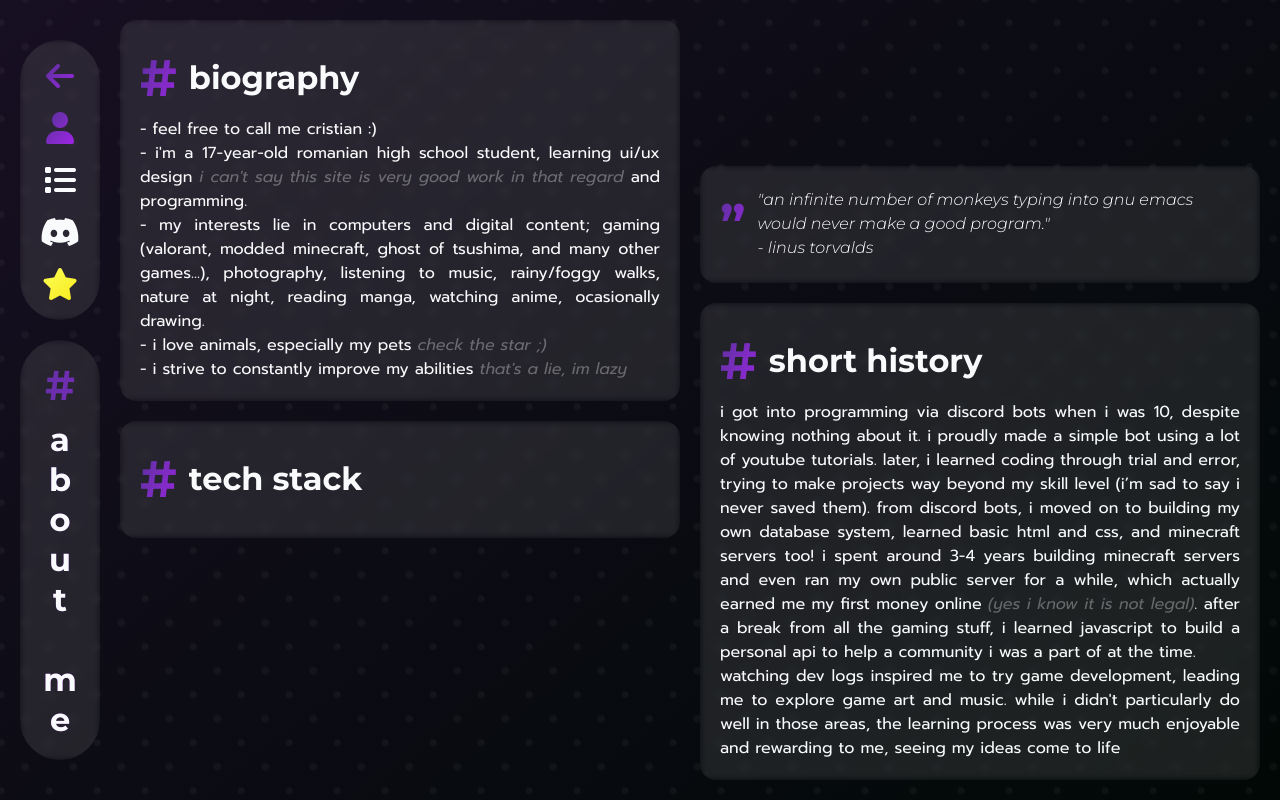
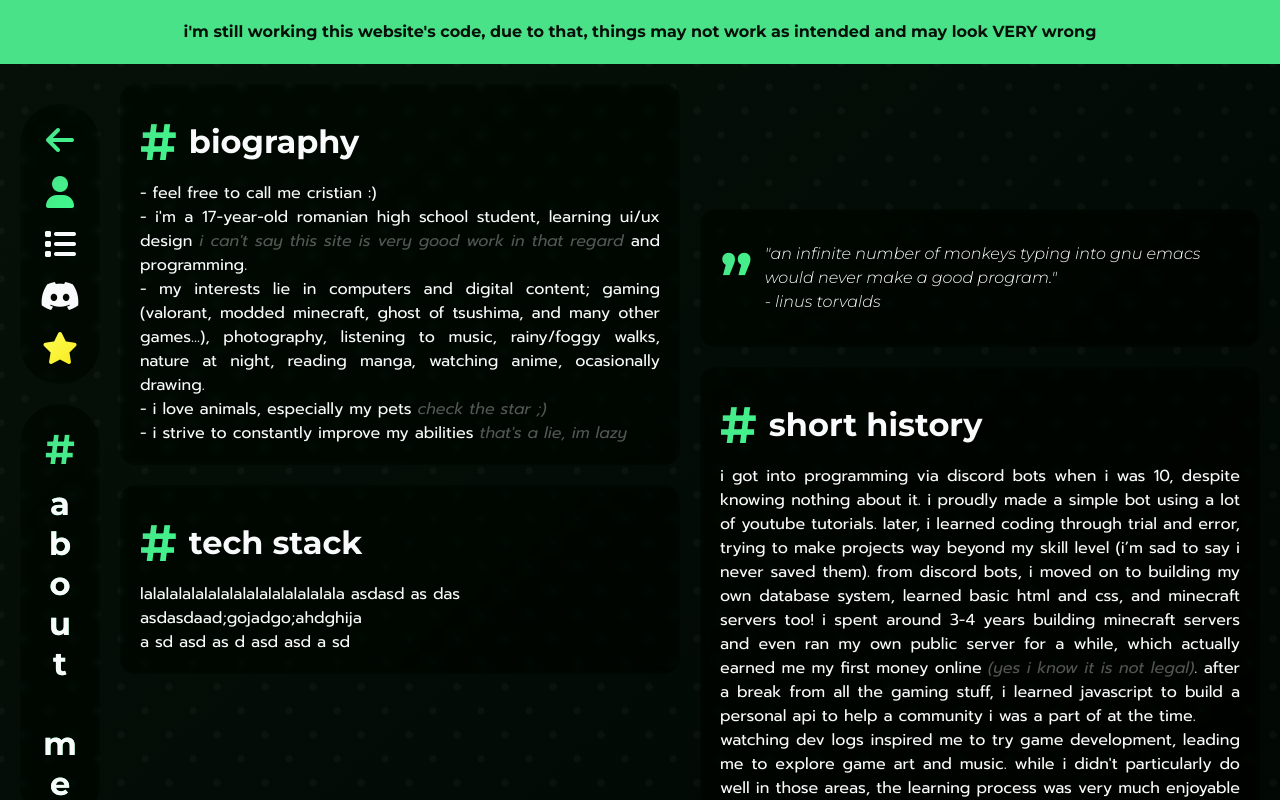
Before and after one commit to chixirra/personal-website, a Vue app: page /about in a window 1280 px wide. Shown: the top 800 px of the page. Built offline with nearby package versions, Linux system fonts and the light colour scheme.

Commit message:
i don't rememeber what i updated but yeah here u go

```diff
--- a/src/App.vue
+++ b/src/App.vue
@@ -8,6 +8,8 @@ import config from '@/config'
 
 const route = useRoute()
 const currentPattern = ref('squares')
+
+document.body.setAttribute('data-theme', config.customize.theme)
 
 // watch the route and update the pattern with a delay for fade-out
 watch(
@@ -30,9 +32,13 @@ watch(
 
   <div class="relative h-screen overflow-hidden">
     <BackgroundPattern :pattern="currentPattern" />
-    <div class="overflow-y-auto overflow-x-hidden h-full custom-scrollbar">
-      <RouterView />
+    <div class="relative h-screen overflow-hidden">
+      <div class="overflow-y-auto overflow-x-hidden h-full custom-scrollbar">
+        <RouterView />
+      </div>
     </div>
   </div>
   <CreditFooter v-if="config.customize.showCredits" />
+
+  <!-- TODO: Add a dock where you can see my music playing and also change theme settings -->
 </template>
--- a/src/assets/main.css
+++ b/src/assets/main.css
@@ -1,49 +1,9 @@
 @import 'tailwindcss';
+@import './theme.css' layer(theme);
 
-/* CHANGE THE COLORS HERE */
-
-/* before you jump at me, i know the color names are misleading
---color-accent is exactly what it says,
---color-black is the background color of the site
---color-white is the text
---color-star is just the star icon on the site :)
-
-the -g extension is the gradient color for all those variables
-*/
-
-/* remember to change the metadata in the config since it is not automatic */
-/* default theme */
-/* @theme {
-  --color-accent: #4ae289;
-  --color-accent-g: #92dfc4;
-  --color-black: #071008;
-  --color-black-g: #010704;
-  --color-white: #f9fafb;
-  --color-star: #fcff52;
-  --color-star-g: #f8e913;
-} */
-
-/* my personal favorite (purple ish color) */
-@theme {
-  --color-accent: #572f97;
-  --color-accent-g: #9e22e6;
-  --color-black: #170f22;
-  --color-black-g: #010704;
-  --color-white: #f9fafb;
-  --color-star: #fcff52;
-  --color-star-g: #f8e913;
+body {
+  background-color: var(--color-black);
 }
-
-/* light-red theme sample */
-/* @theme {
-  --color-accent: #f06969;
-  --color-accent-g: #ff0000;
-  --color-black: #ffdede;
-  --color-black-g: #f8dddd;
-  --color-white: #160606;
-  --color-star: #fffb10;
-  --color-star-g: #f8e913;
-} */
 
 html,
 body {
--- /dev/null
+++ b/src/assets/theme.css
@@ -0,0 +1,51 @@
+@theme {
+  --color-accent: #572f97;
+  --color-accent-g: #9e22e6;
+  --color-black: #170f22;
+  --color-black-g: #010704;
+  --color-white: #f9fafb;
+  --color-star: #fcff52;
+  --color-star-g: #f8e913;
+}
+
+@layer base {
+  [data-theme='mystic'] {
+    --color-accent: #572f97;
+    --color-accent-g: #9e22e6;
+    --color-black: #170f22;
+    --color-black-g: #010704;
+    --color-white: #f9fafb;
+    --color-star: #fcff52;
+    --color-star-g: #f8e913;
+  }
+
+  [data-theme='toxic'] {
+    --color-accent: #4ae289;
+    --color-accent-g: #3dfa8c;
+    --color-black: #071008;
+    --color-black-g: #010704;
+    --color-white: #f9fafb;
+    --color-star: #fcff52;
+    --color-star-g: #f8e913;
+  }
+
+  [data-theme='crimson'] {
+    --color-accent: #dc143c;
+    --color-accent-g: #db3f5e;
+    --color-black: #ffdede;
+    --color-black-g: #f8dddd;
+    --color-white: #160606;
+    --color-star: #f7e8b6;
+    --color-star-g: #f0d9a9;
+  }
+
+  [data-theme='ocean'] {
+    --color-accent: #5192f5;
+    --color-accent-g: #0c72f8;
+    --color-black: #cbdde4;
+    --color-black-g: #caebf8;
+    --color-white: #060a16;
+    --color-star: #fcff52;
+    --color-star-g: #f8e913;
+  }
+}
--- a/src/components/BackgroundPattern.vue
+++ b/src/components/BackgroundPattern.vue
@@ -69,7 +69,7 @@ defineProps({
     linear-gradient(-45deg, transparent 49%, var(--color-white) 49% 51%, transparent 51%);
   background-size: 5em 5em;
   background-color: gradient(to bottom, var(--color-black), var(--color-black-g));
-  opacity: 0.04;
+  opacity: 0.03;
   animation: move-pattern-1 80s linear infinite;
   background-repeat: repeat;
 }
@@ -89,7 +89,7 @@ defineProps({
     radial-gradient(circle at top right, var(--color-white) 5%, transparent 6%);
   background-size: 3em 3em;
   background-color: gradient(to bottom, var(--color-black), var(--color-black-g));
-  opacity: 0.04;
+  opacity: 0.03;
   animation: move-pattern-2 80s linear infinite;
   background-repeat: repeat;
 }
--- a/src/components/namecard/LinksList.vue
+++ b/src/components/namecard/LinksList.vue
@@ -29,7 +29,7 @@ const links = computed(() => {
     <div
       :class="[
         'p-5',
-        'outAnim backdrop-blur-[3px] backdrop-contrast-80 rounded-full animate__animated animate__backInLeft',
+        'outAnim backdrop-blur-[3px] backdrop-contrast-105 rounded-full animate__animated animate__backInLeft',
       ]"
     >
       <div class="flex flex-wrap justify-center gap-5">
@@ -52,7 +52,7 @@ const links = computed(() => {
         'text-[1rem] 2xl:text-[1.5rem] xl:text-[1.4rem] lg:text-[1.3rem] md:text-[1.2rem]',
         'outAnim font-light flex justify-items-center items-center flex-row ',
 
-        'backdrop-blur-[3px] backdrop-contrast-80 rounded-full animate__animated animate__backInRight',
+        'backdrop-blur-[3px] backdrop-contrast-105 rounded-full animate__animated animate__backInRight',
       ]"
     >
       <div class="flex flex-wrap justify-center items-center gap-5">
@@ -76,7 +76,7 @@ const links = computed(() => {
         </button>
         <button
           @click="HandleNavigation('/stars')"
-          class="bg-gradient-to-br from-star 'text-[1.25rem] 2xl:text-[2rem] xl:text-[1.8rem] lg:text-[1.6rem] md:text-[1.5rem] sm:text-[1.25rem]', to-star-g text-transparent bg-clip-text fas fa-star flex flex-col justify-center items-center cursor-pointer transition-transform duration-300 focus:scale-160 hover:scale-160"
+          class="bg-gradient-to-br from-star 'text-[1.25rem] 2xl:text-[2rem] xl:text-[1.8rem] lg:text-[1.6rem] md:text-[1.5rem] sm:text-[1.25rem]', to-star-g text-transparent bg-clip-text fas fa-star flex flex-col justify-center items-center cursor-pointer transition-transform duration-300 focus:scale-160 hover:scale-160 animate__animated animate__heartBeat animate__delay-2s"
         ></button>
       </div>
     </div>
--- a/src/config.ts
+++ b/src/config.ts
@@ -10,19 +10,48 @@ export default {
     // this is the image that will be used for the og:image tag, i recommend to use a 1200x630 image
     // add this image in the public folder and use your site's domain linked to it like in the example
   },
+  honorableMentions: [
+    {
+      title: 'my motivation',
+      description:
+        'this person :) <br /> i love her work and she is the reason i even made the site in the first place',
+      picture: '/stars/shar.png', // your image should be in the "public" folder
+      button: {
+        text: 'her video',
+        link: 'https://www.youtube.com/watch?v=_tWh4cYCTv0',
+        icon: 'fa fa-youtube',
+      },
+    },
+    {
+      title: 'my cat',
+      description: 'no questions asked. <a class="italic opacity-33">best car fr<a>',
+      picture: '/stars/cat.png',
+    },
+    {
+      title: 'my dogs',
+      description: "who doesn't love dogs",
+      picture: '/stars/dogs.png',
+    },
+  ], //false alarm, we're not using this i'll just hardcode them in
+
   customize: {
+    showCredits: true, // show author credits at the bottom of the page - only if you want
+    theme: 'toxic', // go to "./assets/theme.css" to view the themes, or create your own :)
+
+    redirect: {
+      delay: 800, // delay in milliseconds before redirecting to a page
+    },
     headerWarning: {
-      enabled: false,
+      enabled: true,
       size: 5, // this is just padding size
-      message: `i'm still working on coding this website, due to that, things may not work as intended and may look VERY wrong`,
+      message: `i'm still working this website's code, due to that, things may not work as intended and may look VERY wrong`,
     }, // this is the message at the top of the page, you can use this to advertise that you are looking for a job or something like that, or you can disable it
-    showCredits: true, // show author credits at the bottom of the page
     // i recommend using a longer name as it looks better but you can also just alter the code as you see fit
     // adding a <br> tag will make the name break into a new line
     // you can also add it at the beginning of the name to make it look better on the page if you plan on using a single name
     homePage: {
       displayName: 'chixirra',
-      showProfilePicture: false, // the profile picture will disappear for small screens regardless of this setting
+      showProfilePicture: true, // the profile picture will disappear for small screens regardless of this setting
     },
     aboutMePage: {
       randomQuote: {
@@ -56,19 +85,6 @@ export default {
       // i would recommend not keeping this very short because it will look weird on larger screens afterwards
     },
   },
-
-  // this is relatively advanced if you have no idea what an API is, while it isn't complicated to set up, you should familiarize yourself with the concept of APIs and how to use them
-  // api: {
-  //   discord: {
-  //     // please check the .env.example file I've provided below and make a new discord bot and put in the required keys https://discord.com/developers/applications
-  //     enabled: true, // enable showing discord status (to be specific, show if you're online or not)
-  //     apiLink: 'https://api.chixirra.xyz/get/status', // please go to the /discord directory and follow the readme to set up the discord bot and the express server
-  //   },
-  //   spotify: {
-  //     // not yet
-  //     enabled: true, // enable showing spotify song
-  //   },
-  // ignore this since i realized i can't currently do the discord thing since i can't buy a server or something right now
 
   links: {
     repository: {
@@ -116,5 +132,6 @@ export default {
     // use this if u want to redirect users to your email
 
     // each and every one of these links is accessible at yoursite.com/<link> (replace <link> with your item name, eg. chixirra.xyz/instagram)
+    // you may also redirect via: yoursite.com/redirect?to=<link> (replace <link> with your item name, eg. chixirra.xyz/redirect?to=https://google.com)
   },
 }
--- a/src/router/index.ts
+++ b/src/router/index.ts
@@ -1,6 +1,7 @@
 import { createRouter, createWebHistory } from 'vue-router'
 import HomePage from '../views/HomePage.vue'
 import AboutPage from '../views/AboutPage.vue'
+import HonorableMentionsPage from '../views/HonorableMentionsPage.vue'
 
 const router = createRouter({
   history: createWebHistory(),
@@ -18,7 +19,7 @@ const router = createRouter({
     // TODO:
     // { path: '/projects', name: 'projects',  component: ProjectsPage, },
     // { path: '/contact', name: 'contact',  component: ProjectsPage, },
-    // { path: '/stars', name: 'stars', component: HonorableMentionsPage },
+    { path: '/stars', name: 'stars', component: HonorableMentionsPage },
     {
       path: '/:pathMatch(.*)*',
       name: 'redirect',
--- a/src/utils/HandleNavigation.ts
+++ b/src/utils/HandleNavigation.ts
@@ -10,7 +10,7 @@ const handleNavigation = (path: string) => {
   if (isInternal) {
     setTimeout(() => {
       router.push(path)
-    }, 600)
+    }, 800)
 
     const elements = document.querySelectorAll('.outAnim')
     elements.forEach((element) => {
--- a/src/views/AboutPage.vue
+++ b/src/views/AboutPage.vue
@@ -20,9 +20,10 @@ onMounted(() => {
       id="#navigation"
       class="primaryFont leading-tight font-medium gap-5 flex flex-col items-center justify-center"
     >
+      <!-- NAVIGATION BAR + PAGE NAME -->
       <div
         :class="[
-          'rounded-full backdrop-blur-[3px] backdrop-contrast-80 p-5',
+          'rounded-full backdrop-blur-[3px] backdrop-contrast-105 p-5',
           'outAnim animate__animated animate__backInLeft',
           'flex flex-row lg:flex-col justify-center items-center gap-5',
           'text-[1.8rem] lg:text-[2rem] xl:text-[2rem] 2xl:text-[2rem]',
@@ -60,14 +61,14 @@ onMounted(() => {
             'fas fa-star',
             'cursor-pointer transition-transform duration-300 focus:scale-180 hover:scale-180',
             'bg-gradient-to-br from-star to-star-g text-transparent bg-clip-text',
-            'animate__animated animate__heartBeat animate__delay-1s',
+            'animate__animated animate__heartBeat animate__delay-2s',
           ]"
         />
       </div>
 
       <div
         :class="[
-          'rounded-full backdrop-blur-[3px] backdrop-contrast-80 ',
+          'rounded-full backdrop-blur-[3px] backdrop-contrast-105 ',
           'outAnim animate__animated animate__backInLeft',
           'flex flex-wrap justify-center items-center gap-2',
           'text-[1.4rem] sm:text-[1.5rem] md:text-[1.75rem] lg:text-[2rem] xl:text-[2rem] 2xl:text-[2rem]',
@@ -91,6 +92,8 @@ onMounted(() => {
         </span>
       </div>
     </div>
+
+    <!-- THE ACTUAL PAGE CONTENT -->
     <div id="content" class="text-white flex gap-5 flex-col lg:flex-row">
       <div
         id="#leftside"
@@ -100,7 +103,7 @@ onMounted(() => {
           :class="[
             'secondaryFont',
             'outAnim animate__animated animate__backInDown',
-            'rounded-2xl backdrop-blur-[3px] backdrop-contrast-80 p-5 h-fit',
+            'rounded-2xl backdrop-blur-[3px] backdrop-contrast-105 p-5 h-fit',
             'w-full ',
             'flex flex-col text-justify items-start',
             'text-[2rem] w-full uppercase text-center',
@@ -129,7 +132,7 @@ onMounted(() => {
           :class="[
             'secondaryFont',
             'outAnim animate__animated animate__backInDown',
-            'rounded-2xl backdrop-blur-[3px] backdrop-contrast-80 p-5 h-fit',
+            'rounded-2xl backdrop-blur-[3px] backdrop-contrast-105 p-5 h-fit',
             'w-full',
             'flex flex-col text-justify items-start',
             'text-[2rem] w-full uppercase text-center',
@@ -151,6 +154,8 @@ onMounted(() => {
           </div>
           <p class="text-[1rem] lowercase leading-normal w-fit max-w-[45rem]">
             <!-- // TODO: techstack -->
+            lalalalalalalalalalalalalalalala asdasd as das
+            <br />asdasdaad;gojadgo;ahdghija<br />a sd asd as d asd asd a sd
           </p>
         </div>
       </div>
@@ -163,7 +168,7 @@ onMounted(() => {
           :class="[
             'secondaryFont',
             'outAnim animate__animated animate__backInUp',
-            'rounded-2xl backdrop-blur-[3px] backdrop-contrast-80 p-5 h-fit',
+            'rounded-2xl backdrop-blur-[3px] backdrop-contrast-105 p-5 h-fit',
             'w-full',
             'flex flex-col text-justify items-start',
             'text-[2rem] w-full uppercase text-center',
@@ -175,7 +180,7 @@ onMounted(() => {
             <span
               :class="[
                 'bg-gradient-to-br from-accent to-accent-g text-transparent bg-clip-text',
-                'text-[2.1rem] 2xl:text-[3.2rem] xl:text-[3.2rem] lg:text-[2.6rem] md:text-[2.2rem] sm:text-[2.1rem]',
+                'text-[3rem] xl:text-[4.1rem]',
               ]"
               >”</span
             >
@@ -188,7 +193,7 @@ onMounted(() => {
           :class="[
             'secondaryFont',
             'outAnim animate__animated animate__backInUp',
-            'rounded-2xl backdrop-blur-[3px] backdrop-contrast-80 p-5 h-fit',
+            'rounded-2xl backdrop-blur-[3px] backdrop-contrast-105 p-5 h-fit',
             'w-full',
             'flex flex-col text-justify items-start',
             'text-[2rem] w-full uppercase text-center',
--- a/vite.config.ts
+++ b/vite.config.ts
@@ -22,6 +22,7 @@ export default defineConfig({
           color: config.metadata.color,
           url: config.metadata.url,
           image: config.metadata.image,
+          theme: config.customize.theme,
         },
       },
     }),
```
Also changed, not shown: src/views/HonorableMentionsPage.vue (added, +19 -0 lines), src/views/RedirectPage.vue (+14 -4 lines), public/stars/shar.png (added), 1 other file (tests, documents, lock files or other folders).
